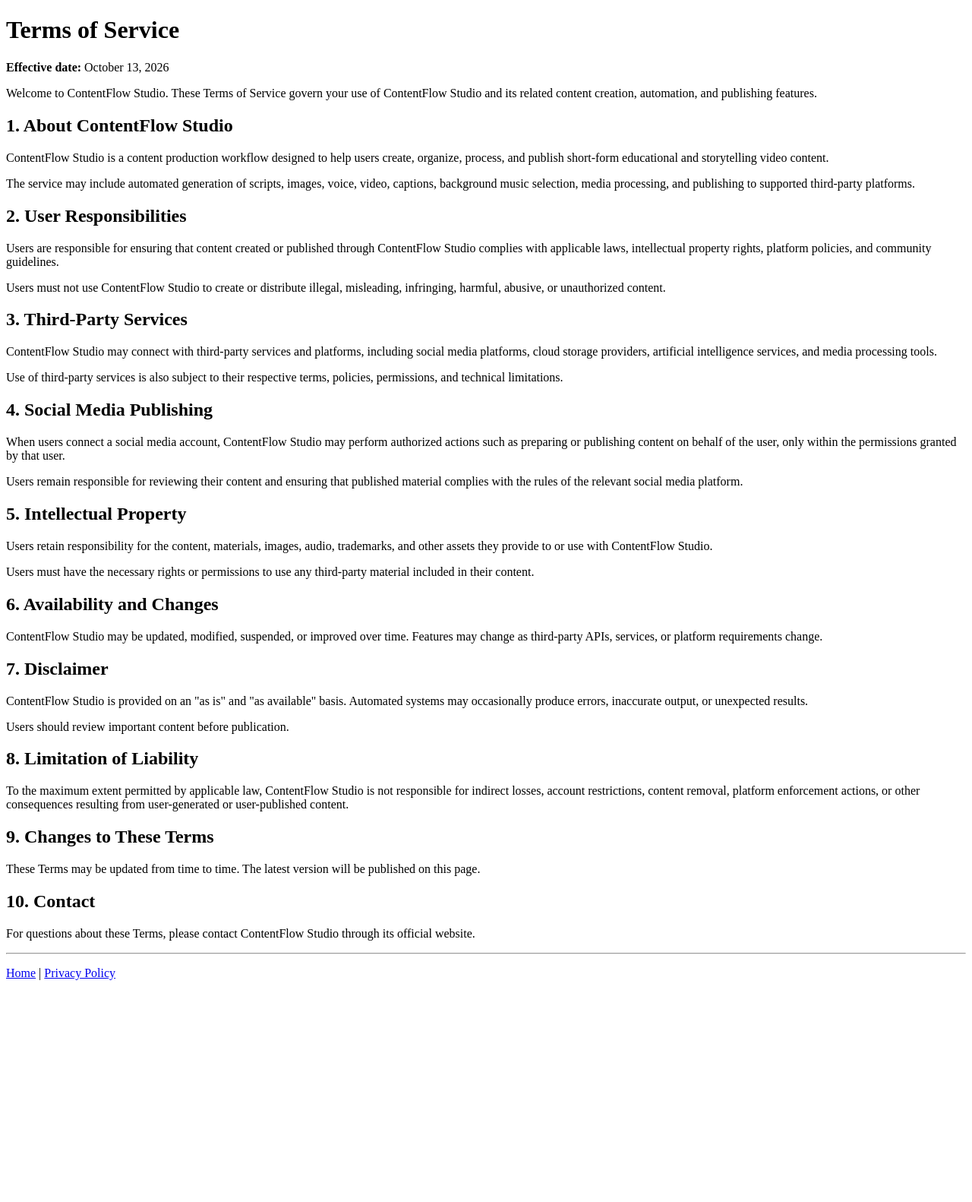
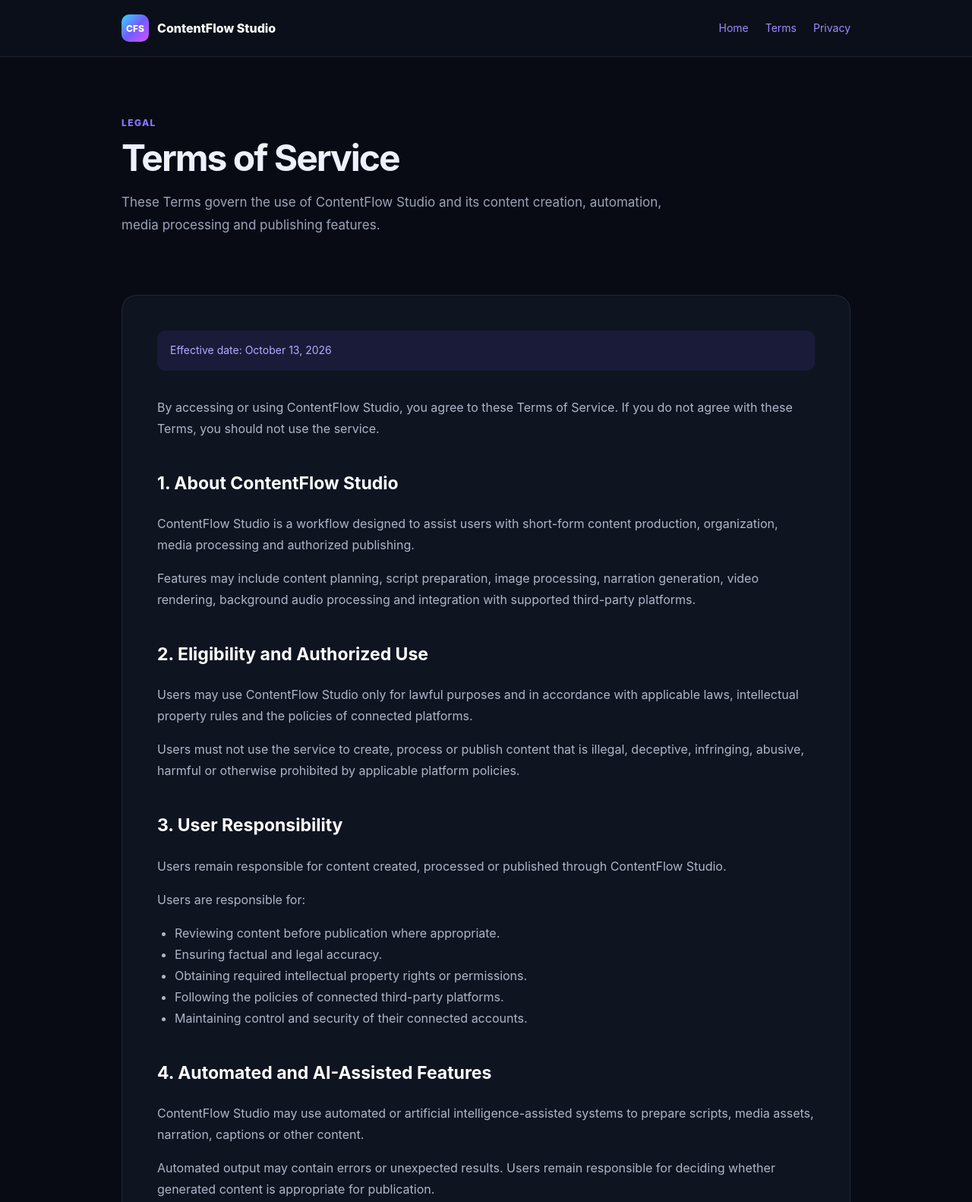
Before and after one commit to contentflowvn/contentflowvn.github.io, a plain HTML site: page docs/terms.html in a window 1280 px wide. Shown: the top 1582 px of the page at 76% size. Before the commit the page ends 1306 px from the top, so only its background shows below. Drawn offline with Linux system fonts and the light colour scheme.

Commit message:
Update terms.html

```diff
--- a/docs/terms.html
+++ b/docs/terms.html
@@ -3,123 +3,319 @@
 <head>
   <meta charset="UTF-8">
   <meta name="viewport" content="width=device-width, initial-scale=1.0">
-  <title>Terms of Service - ContentFlow Studio</title>
+  <meta name="description" content="Terms of Service for ContentFlow Studio.">
+  <title>Terms of Service | ContentFlow Studio</title>
+
+  <style>
+    *{box-sizing:border-box}
+    body{
+      margin:0;
+      font-family:Inter,Arial,Helvetica,sans-serif;
+      background:#080b14;
+      color:#edf1fb;
+      line-height:1.75;
+    }
+    a{text-decoration:none;color:#9c8cff}
+    a:hover{color:#c2b8ff}
+    .container{width:min(960px,calc(100% - 40px));margin:auto}
+
+    header{
+      background:#0b0f19;
+      border-bottom:1px solid rgba(255,255,255,.08);
+    }
+    .nav{
+      min-height:74px;
+      display:flex;
+      align-items:center;
+      justify-content:space-between;
+      gap:25px;
+    }
+    .brand{
+      color:#fff;
+      font-weight:800;
+      display:flex;
+      align-items:center;
+      gap:11px;
+    }
+    .logo{
+      width:36px;
+      height:36px;
+      display:grid;
+      place-items:center;
+      border-radius:10px;
+      font-size:12px;
+      background:linear-gradient(135deg,#38d8ff,#725cff,#d552ff);
+    }
+    .links{display:flex;gap:22px;font-size:14px;color:#a9b1c4}
+
+    .hero{
+      padding:76px 0 35px;
+    }
+    .label{
+      text-transform:uppercase;
+      color:#8879ff;
+      font-weight:800;
+      letter-spacing:1.4px;
+      font-size:12px;
+    }
+    h1{
+      font-size:48px;
+      line-height:1.1;
+      letter-spacing:-2px;
+      margin:10px 0 15px;
+    }
+    .intro{
+      max-width:720px;
+      color:#9ba4b7;
+      font-size:17px;
+    }
+
+    .document{
+      margin:25px 0 80px;
+      background:#0f1421;
+      border:1px solid rgba(255,255,255,.08);
+      border-radius:20px;
+      padding:46px;
+    }
+    .updated{
+      padding:14px 17px;
+      border-radius:10px;
+      background:rgba(116,89,255,.10);
+      color:#b5aaff;
+      margin-bottom:34px;
+      font-size:14px;
+    }
+    h2{
+      margin-top:38px;
+      font-size:23px;
+      color:#fff;
+    }
+    p,li{color:#afb6c6}
+    ul{padding-left:23px}
+
+    footer{
+      border-top:1px solid rgba(255,255,255,.08);
+      padding:35px 0;
+      color:#868fa3;
+      font-size:14px;
+    }
+    .footer{
+      display:flex;
+      justify-content:space-between;
+      flex-wrap:wrap;
+      gap:20px;
+    }
+
+    @media(max-width:700px){
+      .nav{flex-direction:column;padding:17px 0}
+      .document{padding:27px}
+      h1{font-size:39px}
+    }
+  </style>
 </head>
+
 <body>
+
+<header>
+  <div class="container nav">
+    <a class="brand" href="index.html">
+      <span class="logo">CFS</span>
+      ContentFlow Studio
+    </a>
+
+    <nav class="links">
+      <a href="index.html">Home</a>
+      <a href="terms.html">Terms</a>
+      <a href="privacy.html">Privacy</a>
+    </nav>
+  </div>
+</header>
+
+<main class="container">
+
+  <section class="hero">
+    <div class="label">Legal</div>
     <h1>Terms of Service</h1>
-  <p><strong>Effective date:</strong> October 13, 2026</p>
+    <p class="intro">
+      These Terms govern the use of ContentFlow Studio and its content creation,
+      automation, media processing and publishing features.
+    </p>
+  </section>
+
+  <article class="document">
+
+    <div class="updated">
+      Effective date: October 13, 2026
+    </div>
 
     <p>
-    Welcome to ContentFlow Studio. These Terms of Service govern your use of
-    ContentFlow Studio and its related content creation, automation, and
-    publishing features.
+      By accessing or using ContentFlow Studio, you agree to these Terms of
+      Service. If you do not agree with these Terms, you should not use the
+      service.
     </p>
 
     <h2>1. About ContentFlow Studio</h2>
     <p>
-    ContentFlow Studio is a content production workflow designed to help users
-    create, organize, process, and publish short-form educational and
-    storytelling video content.
+      ContentFlow Studio is a workflow designed to assist users with short-form
+      content production, organization, media processing and authorized
+      publishing.
     </p>
 
     <p>
-    The service may include automated generation of scripts, images, voice,
-    video, captions, background music selection, media processing, and
-    publishing to supported third-party platforms.
+      Features may include content planning, script preparation, image
+      processing, narration generation, video rendering, background audio
+      processing and integration with supported third-party platforms.
     </p>
 
-  <h2>2. User Responsibilities</h2>
+    <h2>2. Eligibility and Authorized Use</h2>
     <p>
-    Users are responsible for ensuring that content created or published
-    through ContentFlow Studio complies with applicable laws, intellectual
-    property rights, platform policies, and community guidelines.
+      Users may use ContentFlow Studio only for lawful purposes and in
+      accordance with applicable laws, intellectual property rules and the
+      policies of connected platforms.
     </p>
 
     <p>
-    Users must not use ContentFlow Studio to create or distribute illegal,
-    misleading, infringing, harmful, abusive, or unauthorized content.
+      Users must not use the service to create, process or publish content that
+      is illegal, deceptive, infringing, abusive, harmful or otherwise
+      prohibited by applicable platform policies.
     </p>
 
-  <h2>3. Third-Party Services</h2>
+    <h2>3. User Responsibility</h2>
     <p>
-    ContentFlow Studio may connect with third-party services and platforms,
-    including social media platforms, cloud storage providers, artificial
-    intelligence services, and media processing tools.
+      Users remain responsible for content created, processed or published
+      through ContentFlow Studio.
+    </p>
+
+    <p>Users are responsible for:</p>
+
+    <ul>
+      <li>Reviewing content before publication where appropriate.</li>
+      <li>Ensuring factual and legal accuracy.</li>
+      <li>Obtaining required intellectual property rights or permissions.</li>
+      <li>Following the policies of connected third-party platforms.</li>
+      <li>Maintaining control and security of their connected accounts.</li>
+    </ul>
+
+    <h2>4. Automated and AI-Assisted Features</h2>
+    <p>
+      ContentFlow Studio may use automated or artificial intelligence-assisted
+      systems to prepare scripts, media assets, narration, captions or other
+      content.
     </p>
 
     <p>
-    Use of third-party services is also subject to their respective terms,
-    policies, permissions, and technical limitations.
+      Automated output may contain errors or unexpected results. Users remain
+      responsible for deciding whether generated content is appropriate for
+      publication.
     </p>
 
-  <h2>4. Social Media Publishing</h2>
+    <h2>5. Third-Party Platforms and Services</h2>
     <p>
-    When users connect a social media account, ContentFlow Studio may perform
-    authorized actions such as preparing or publishing content on behalf of
-    the user, only within the permissions granted by that user.
+      ContentFlow Studio may integrate with third-party services including
+      social media platforms, cloud storage providers, artificial intelligence
+      providers and media processing services.
     </p>
 
     <p>
-    Users remain responsible for reviewing their content and ensuring that
-    published material complies with the rules of the relevant social media
-    platform.
+      Third-party services operate under their own terms, privacy policies,
+      permissions, service availability and technical restrictions.
     </p>
 
-  <h2>5. Intellectual Property</h2>
+    <h2>6. Connected Accounts</h2>
     <p>
-    Users retain responsibility for the content, materials, images, audio,
-    trademarks, and other assets they provide to or use with ContentFlow
+      ContentFlow Studio may perform authorized actions on a connected account
+      only within permissions explicitly granted by the account owner.
+    </p>
+
+    <p>
+      Users may revoke third-party account permissions through the relevant
+      platform where supported.
+    </p>
+
+    <h2>7. Social Media Publishing</h2>
+    <p>
+      When publishing features are enabled, ContentFlow Studio may submit
+      content to supported platforms on behalf of an authorized user.
+    </p>
+
+    <p>
+      Publishing remains subject to the connected platform's API rules,
+      moderation systems, rate limits, account restrictions and community
+      guidelines.
+    </p>
+
+    <h2>8. Intellectual Property</h2>
+    <p>
+      Users retain responsibility for media, trademarks, images, music, audio,
+      scripts and other materials they provide or use through ContentFlow
       Studio.
     </p>
 
     <p>
-    Users must have the necessary rights or permissions to use any third-party
-    material included in their content.
+      Users must have appropriate rights, licenses or permissions for any
+      third-party material used in their content.
     </p>
 
-  <h2>6. Availability and Changes</h2>
+    <h2>9. Service Availability</h2>
     <p>
-    ContentFlow Studio may be updated, modified, suspended, or improved over
-    time. Features may change as third-party APIs, services, or platform
-    requirements change.
-  </p>
-
-  <h2>7. Disclaimer</h2>
-  <p>
-    ContentFlow Studio is provided on an "as is" and "as available" basis.
-    Automated systems may occasionally produce errors, inaccurate output, or
-    unexpected results.
+      ContentFlow Studio may change, improve, suspend or discontinue individual
+      functions as technical requirements, APIs or supported platforms change.
     </p>
 
     <p>
-    Users should review important content before publication.
+      Continuous or uninterrupted availability is not guaranteed.
     </p>
 
-  <h2>8. Limitation of Liability</h2>
+    <h2>10. Disclaimer</h2>
+    <p>
+      ContentFlow Studio is provided on an "as is" and "as available" basis to
+      the extent permitted by applicable law.
+    </p>
+
+    <p>
+      No automated content system can guarantee that all generated results will
+      be accurate, complete or suitable for every purpose.
+    </p>
+
+    <h2>11. Limitation of Liability</h2>
     <p>
       To the maximum extent permitted by applicable law, ContentFlow Studio is
-    not responsible for indirect losses, account restrictions, content
-    removal, platform enforcement actions, or other consequences resulting
-    from user-generated or user-published content.
+      not responsible for indirect or consequential losses arising from
+      user-generated content, third-party service interruptions, publishing
+      decisions, platform moderation actions or account restrictions.
     </p>
 
-  <h2>9. Changes to These Terms</h2>
+    <h2>12. Updates to These Terms</h2>
     <p>
-    These Terms may be updated from time to time. The latest version will be
-    published on this page.
+      These Terms may be updated as ContentFlow Studio, applicable law or
+      third-party platform requirements change.
     </p>
 
-  <h2>10. Contact</h2>
     <p>
-    For questions about these Terms, please contact ContentFlow Studio through
-    its official website.
+      The most recent version will be published on this page.
     </p>
 
-  <hr>
+    <h2>13. Contact</h2>
+    <p>
+      Questions relating to these Terms may be submitted through the official
+      ContentFlow Studio website or the contact method provided by the service
+      operator.
+    </p>
 
-  <p>
-    <a href="index.html">Home</a> |
-    <a href="privacy.html">Privacy Policy</a>
-  </p>
+  </article>
+
+</main>
+
+<footer>
+  <div class="container footer">
+    <div>© 2026 ContentFlow Studio</div>
+    <div>
+      <a href="index.html">Home</a> ·
+      <a href="terms.html">Terms</a> ·
+      <a href="privacy.html">Privacy</a>
+    </div>
+  </div>
+</footer>
+
 </body>
 </html>
```
Lines whose indentation alone changed are shown as unchanged.
